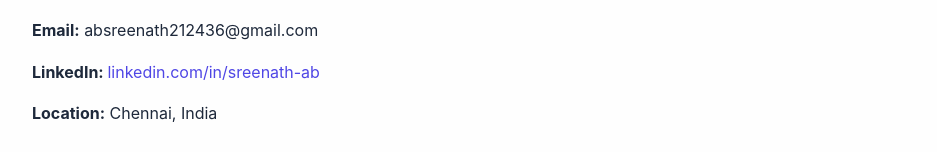
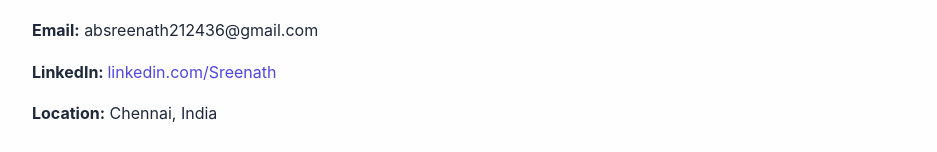
Before and after one commit to absreenath212436/Portfolio, a React (Vite) app: page / in a window 1280 px wide. Shown: the part 281-433 px from the top of the page, without its empty margins (168-1105 px from the left). Built offline with nearby package versions, Linux system fonts and the light colour scheme.

Commit message:
Update App.jsx

```diff
--- a/App.jsx
+++ b/App.jsx
@@ -112,11 +112,11 @@ export default function App() {
             <p>
               <strong>LinkedIn: </strong>
               <a
-                href="https://www.linkedin.com/in/sreenath-ab"
+                href="www.linkedin.com/in/sreenathab"
                 target="_blank"
                 rel="noreferrer noopener"
               >
-                linkedin.com/in/sreenath-ab
+                linkedin.com/Sreenath
               </a>
             </p>
             <p>
```
